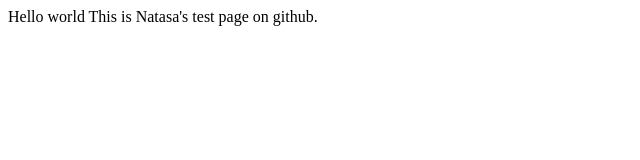
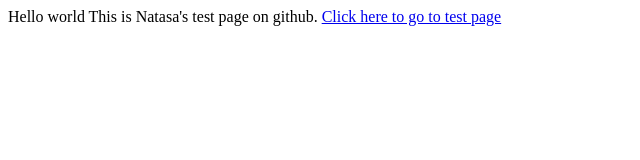
Before and after one commit to Natasa1078/npa, a plain HTML site: page index.html in a window 1280 px wide. Shown: the whole page, without its empty margins (0-640 px from the left). Drawn offline with Linux system fonts and the light colour scheme.

Commit message:
Update index.html

```diff
--- a/index.html
+++ b/index.html
@@ -1,2 +1,3 @@
 Hello world
 This is Natasa's test page on github.
+<a href="test.html">Click here to go to test page</a>
```
